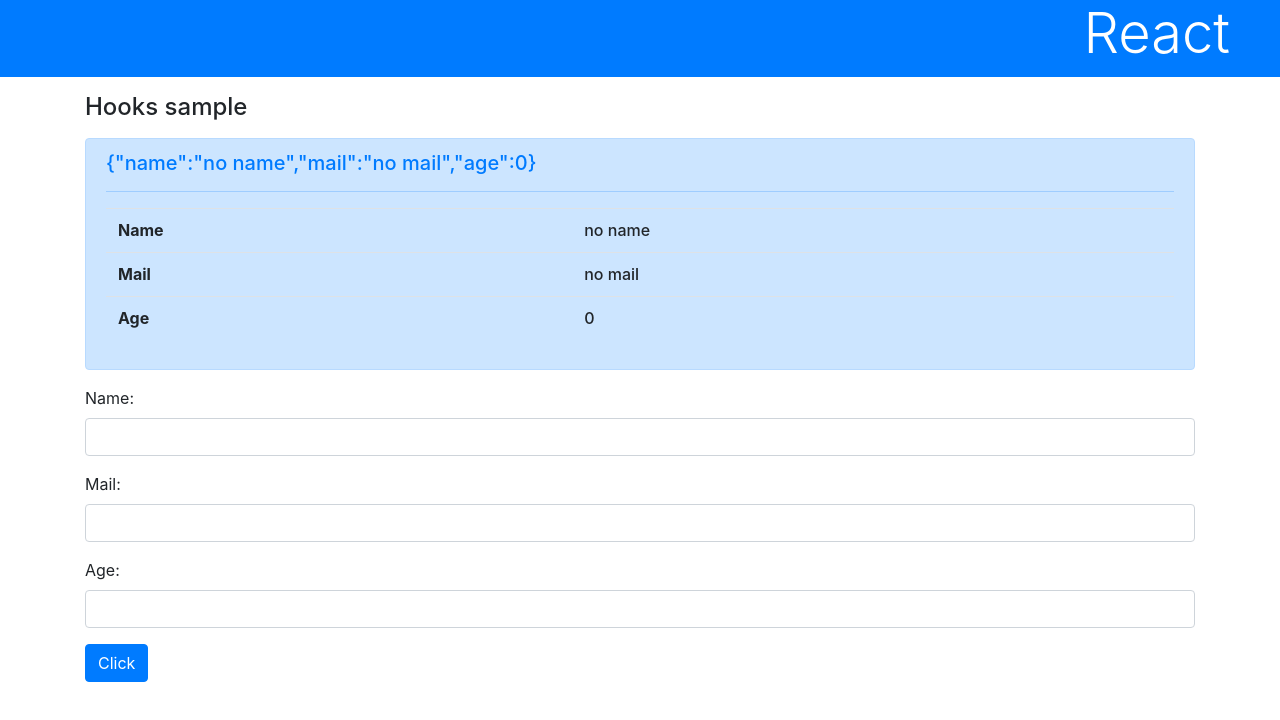
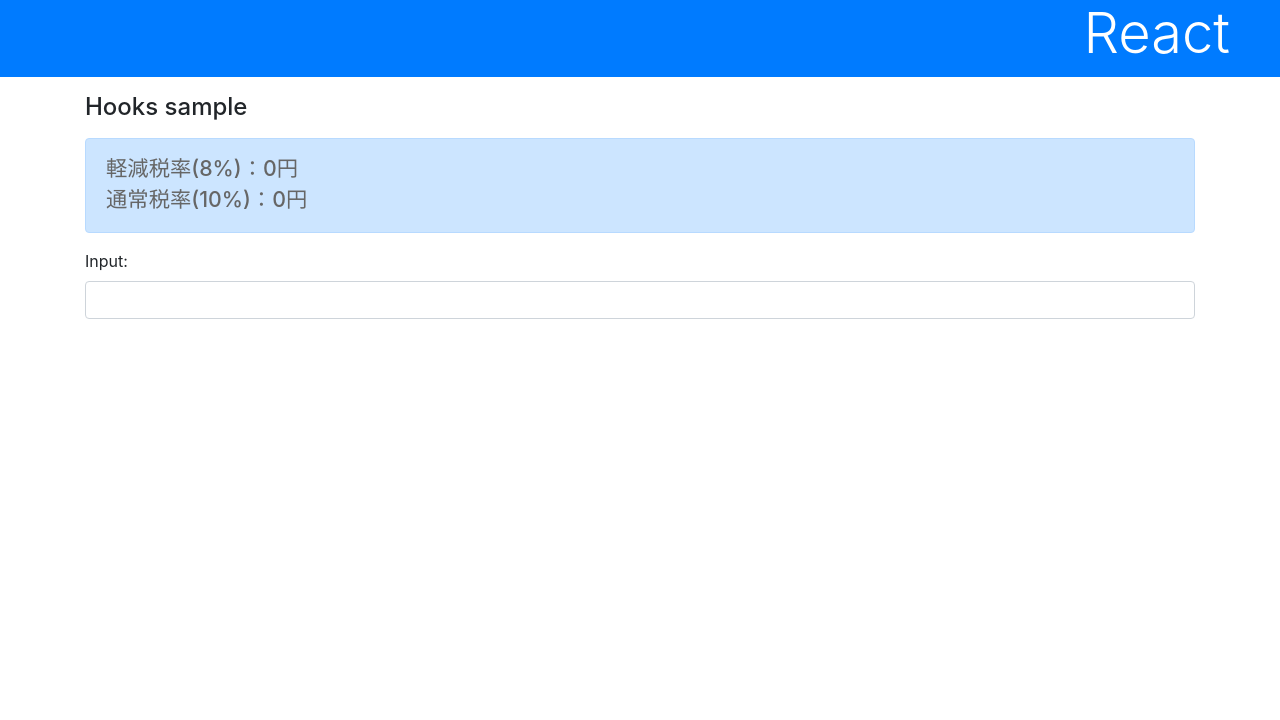
Before and after one commit to MissionaryPS/ReactPractice, a React (Create React App) app in the folder react_app/: page / in a window 1280 px wide. Shown: the top 720 px of the page. Built offline with nearby package versions, Linux system fonts and the light colour scheme.

Commit message:
4-3 副作用フック

```diff
--- a/react_app/src/App.js
+++ b/react_app/src/App.js
@@ -1,70 +1,49 @@
-import React, {useState} from 'react'
+import React, {useState, useEffect} from 'react'
 import './App.css';
 
 function AlertMessage(props){
 
-  const data = props.data
-  const msg = JSON.stringify(data)
-
-
   return <div className='alert alert-primary h5 text-primary'>
-    <h5>{msg}</h5>
-    <hr />
-    <table className='table h6'>
-      <tbody>
-        <tr><th>Name</th><td>{data.name}</td></tr>
-        <tr><th>Mail</th><td>{data.mail}</td></tr>
-        <tr><th>Age</th><td>{data.age}</td></tr>
-      </tbody>
-    </table>
+    <h5>{props.msg}</h5>
   </div>
 }
 
 function App() {
 
-  const [name, setName] = useState("")
-  const [mail, setMail] = useState("")
-  const [age, setAge] = useState(0)
-  const [form, setForm] = useState({
-    name:'no name', mail:'no mail', age:0
-  })
+  const [val, setVal] = useState(0)
+  const [tax1, setTax1] = useState(0)
+  const [tax2, setTax2] = useState(0)
+  const [msg, setMsg] = useState('set a number...')
 
-  const doChangeName = (e) =>{
-    setName(e.target.value)
-  }
-  const doChangeMail = (e) =>{
-    setMail(e.target.value)
-  }
-  const doChangeAge = (e) =>{
-    setAge(e.target.value)
+  const doChange = (e) =>{
+    setVal(e.target.value)
   }
 
-  const doSubmit = (e) =>{
-    setForm({name:name, mail:mail, age:age})
-    e.preventDefault()
-  }
+  useEffect(() =>{
+    let res = <div>
+      <p>軽減税率(8%)：{tax1}円</p>
+      <p>通常税率(10%)：{tax2}円</p>
+    </div>
+    setMsg(res)
+  },[tax1,tax2])
 
+  useEffect(()=>{
+    setTax1(Math.floor(val*1.08))
+  },[val])
+
+  useEffect(()=>{
+    setTax2(Math.floor(val*1.1))
+  },[val])
 
   return <div>
     <h1 className='bg-primary text-white display-4'>React</h1>
     <div className='container'>
       <h4 className='my-3'>Hooks sample</h4>
-      <AlertMessage data={form} setData={setForm}/>
-      <form onSubmit={doSubmit}>
-        <div className='form-group'>
-          <label>Name:</label>
-          <input type='text' className='form-control' onChange={doChangeName} />
-        </div>
-        <div className='form-group'>
-          <label>Mail:</label>
-          <input type='text' className='form-control' onChange={doChangeMail} />
-        </div>
-        <div className='form-group'>
-          <label>Age:</label>
-          <input type='number' className='form-control' onChange={doChangeAge} />
-        </div>
-        <input type='submit' className='btn btn-primary' value='Click'/>
-      </form>
+      <AlertMessage msg={msg}/>
+      <div className='form-group'>
+        <label>Input:</label>
+        <input type='number' className='form-control' onChange={doChange} />
+      </div>
     </div>
   </div>
 }
```
